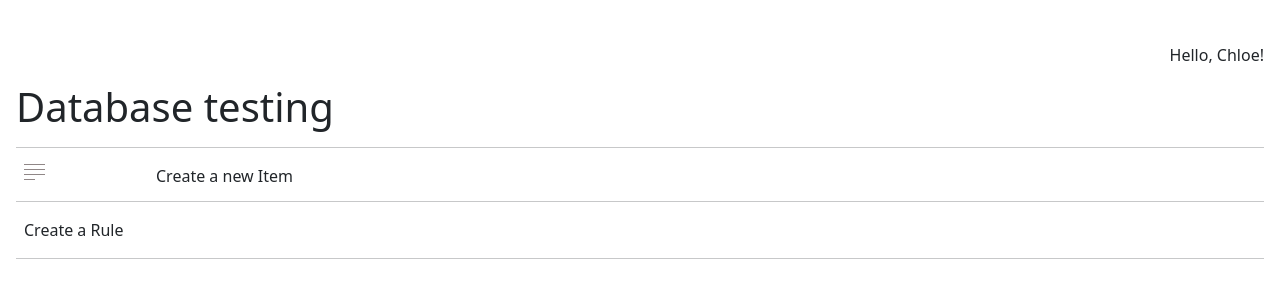
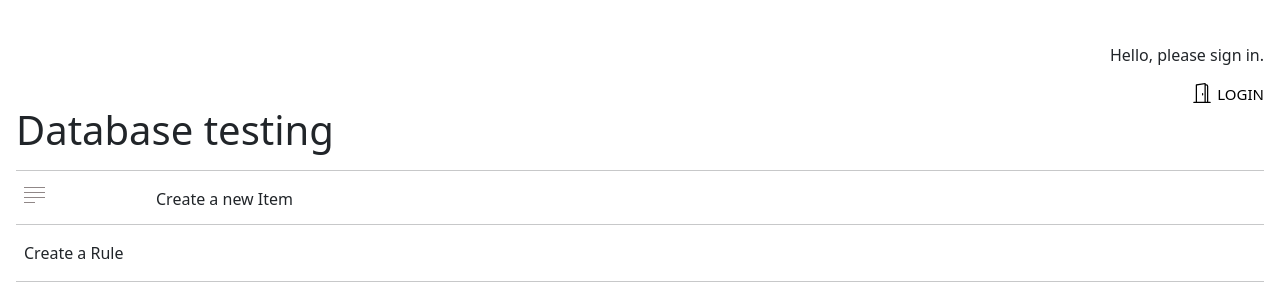
Before and after one commit to Erin-N-P/UKRCCA-App, a Django app: page /comp/ in a window 1280 px wide. Shown: the top 304 px of the page. Run offline with Django 3.2, Linux system fonts and the light colour scheme; data comes from the database, SQL or seed files in the repository; both versions use the stored data as it was after the commit; some web fonts are replaced.

Commit message:
user cannot enter a comp without signing in

```diff
--- a/database/static/base.css
+++ b/database/static/base.css
@@ -62,3 +62,17 @@ p {
     width: 100%;
     height: auto;
 }
+
+a.button {
+    display: flex;
+    gap: 5px;
+    font-size: 15px;
+    text-decoration: none;
+    color: black;
+    justify-content: flex-end;
+}
+
+a.button:hover {
+    text-decoration: underline;
+    transition: 0.5s;
+}
--- a/database/templates/base.html
+++ b/database/templates/base.html
@@ -21,7 +21,23 @@
 <body>
     <div class="head-wrap">
         <div class="g-wrapper">
-            <p class="greeting">Hello, Chloe!</p>
+            {% if user.is_authenticated %}
+            <p class="greeting">Hello, {{ user.first_name }}!</p>
+            <a href="{% url 'logout' %}" class="button">
+                <svg xmlns="http://www.w3.org/2000/svg" width="20" height="20" fill="currentColor" class="bi bi-door-open" viewBox="0 0 16 16">
+                  <path d="M8.5 10c-.276 0-.5-.448-.5-1s.224-1 .5-1 .5.448.5 1-.224 1-.5 1z"/>
+                  <path d="M10.828.122A.5.5 0 0 1 11 .5V1h.5A1.5 1.5 0 0 1 13 2.5V15h1.5a.5.5 0 0 1 0 1h-13a.5.5 0 0 1 0-1H3V1.5a.5.5 0 0 1 .43-.495l7-1a.5.5 0 0 1 .398.117zM11.5 2H11v13h1V2.5a.5.5 0 0 0-.5-.5zM4 1.934V15h6V1.077l-6 .857z"/>
+                </svg> LOGOUT
+              </a>
+            {% else %}
+            <p class="greeting">Hello, please sign in.</p>
+            <a href="{% url 'auth-login' %}" class="button">
+                <svg xmlns="http://www.w3.org/2000/svg" width="20" height="20" fill="currentColor" class="bi bi-door-open" viewBox="0 0 16 16">
+                  <path d="M8.5 10c-.276 0-.5-.448-.5-1s.224-1 .5-1 .5.448.5 1-.224 1-.5 1z"/>
+                  <path d="M10.828.122A.5.5 0 0 1 11 .5V1h.5A1.5 1.5 0 0 1 13 2.5V15h1.5a.5.5 0 0 1 0 1h-13a.5.5 0 0 1 0-1H3V1.5a.5.5 0 0 1 .43-.495l7-1a.5.5 0 0 1 .398.117zM11.5 2H11v13h1V2.5a.5.5 0 0 0-.5-.5zM4 1.934V15h6V1.077l-6 .857z"/>
+                </svg> LOGIN
+              </a>
+            {% endif %}
         </div>
         <div class="head-head">
             <h1 class="title">Database testing</h1>
--- a/database/templates/competition_register/comp_test.html
+++ b/database/templates/competition_register/comp_test.html
@@ -1,7 +1,4 @@
-<<<<<<< HEAD
 {% extends 'base.html' %}
-{% load static %}
-=======
 {% load static %}
 
 {% block head %}
@@ -11,4 +8,3 @@
 {% block content %}
     <p>Welcome to the <a>{{comp.name}}</a> competition</p>
 {% endblock %}
->>>>>>> a779b3cc11b1f0644b24c7e8c23109e4b3c12388
--- a/database/templates/competition_register/success.html
+++ b/database/templates/competition_register/success.html
@@ -6,5 +6,5 @@
 {% endblock %}
 
 {% block content %}
-<p class="success">You have successfully created competition '{{ comp.name }}'</p>
+    <p class="success">You have successfully created competition '{{ comp.name }}'</p>
 {% endblock %}
--- a/database/templates/home.html
+++ b/database/templates/home.html
@@ -27,7 +27,7 @@
         <div class="swiper-button-next"></div>
     </div>
     <div class="link">
-        <a class="enterButton" href="{% url 'score' %}">ENTER</a>
+        <a class="enterButton" href="{% url 'login' %}">ENTER</a>
     </div>
 </div>
 
--- a/database/urls.py
+++ b/database/urls.py
@@ -1,14 +1,22 @@
 from django.urls import path, include
+from django.contrib.auth import views as auth_views
+
 from . import views
+from .forms import UserLoginForm
 
 # two routes for the user_form and user_list
 urlpatterns = [
     # calling the functions from views
     # get and post req. for insert operations
+    path('login/', auth_views.LoginView.as_view(template_name='account/register/login.html',
+                                                form_class=UserLoginForm), name='auth-login'),
+    path('logout/', auth_views.LogoutView.as_view(next_page='/account/login/'), name='logout'),
     path('register/', views.account_register, name='register'),
     path('activate/<slug:uidb64>/<slug:token>)/', views.account_activate, name='activate'),
+    path('home/', views.home, name='home'),
+    path('score/', views.score_form, name='score_insert'),
+    path('enter/', views.dashboard, name='login'),
 
-    path('score/', views.score_form, name='score_insert'),
     # get and post req. for update operations
     path('<int:id>/', views.account_register, name='user_update'),
     path('list/', views.user_list),  # get and retrieve req. to display data
--- a/database/views.py
+++ b/database/views.py
@@ -88,11 +88,11 @@ def user_list(request):
 @login_required
 def dashboard(request):
     return render(request,
-                  'home.html',)
+                  'login.html',)
 
 def account_register(request):
-    # if request.user.is_authenticated:
-    #     return redirect('/')
+    if request.user.is_authenticated:
+        return redirect('/')
 
     if request.method == 'POST':
         registerForm = RegistrationForm(request.POST)
@@ -104,17 +104,17 @@ def account_register(request):
             user.save()
             current_site = get_current_site(request)
             subject = 'Activate your Account'
-            message = render_to_string('user_register/account_activation_email.html', {
+            message = render_to_string('account/register/account_activation_email.html', {
                 'user': user,
                 'domain': current_site.domain,
                 'uid': urlsafe_base64_encode(force_bytes(user.pk)),
                 'token': account_activation_token.make_token(user),
             })
             user.email_user(subject=subject, message=message)
-            return render(request, 'user_register/register_email_confirm.html', {'form': registerForm})
+            return render(request, 'account/register/register_email_confirm.html', {'form': registerForm})
     else:
         registerForm = RegistrationForm()
-    return render(request, 'user_register/account_register.html', {'form': registerForm})
+    return render(request, 'account/register/account_register.html', {'form': registerForm})
 
 def account_activate(request, uidb64, token):
     try:
@@ -128,7 +128,7 @@ def account_activate(request, uidb64, token):
         auth_login(request, user)
         return redirect('/')
     else:
-        return render(request, 'user_register/activation_invalid.html')
+        return render(request, 'account/register/activation_invalid.html')
 
 def user_delete(request, id):
     user = NewUser.objects.get(pk=id)
--- a/ukrcca/urls.py
+++ b/ukrcca/urls.py
@@ -33,7 +33,6 @@ urlpatterns = [
     path('scorecard/', views.score, name='score'),
     path('submit/', views.submit, name='submit'),
     path('base/', views.base, name='base'),
-    path('', views.login, name='login'),
     path('ruleset/', views.ruleset_form, name='ruleset'),
     path('ruleset/rule', views.rule_form, name='rule'),
     path('comp/', views.comp_form, name='comp_insert'),
```
Also changed, not shown: database/static/base1.css (+14 -1 lines), database/templates/account/register/login.html (added, +28 -0 lines), database/templates/base1.html (+18 -0 lines), database/templates/account/register/account_activation_email.html (renamed from database/templates/user_register/account_activation_email.html), database/templates/account/register/account_register.html (renamed from database/templates/user_register/account_register.html), database/templates/account/register/activation_invalid.html (renamed from database/templates/user_register/activation_invalid.html), database/templates/account/register/register_email_confirm.html (renamed from database/templates/user_register/register_email_confirm.html), database/templates/account/user_edit.html (renamed from database/templates/user_register/user_edit.html), database/templates/account/user_form.html (renamed from database/templates/user_register/user_form.html), database/templates/account/user_list.html (renamed from database/templates/user_register/user_list.html), db.sqlite3.
